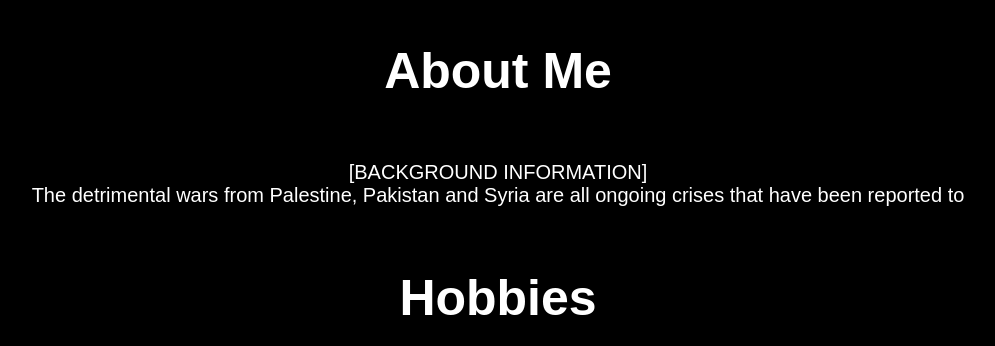
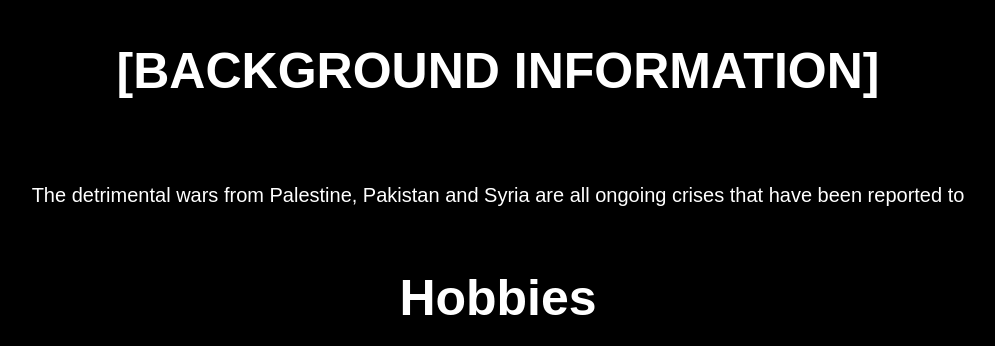
Before and after one commit to iittos/w, a plain HTML site: page index.html in a window 1280 px wide. Shown: the top 346 px of the page, without its empty margins (142-1137 px from the left). Drawn offline with Linux system fonts and the light colour scheme; a web font is replaced by a local one.

Commit message:
Update index.html

```diff
--- a/index.html
+++ b/index.html
@@ -12,9 +12,9 @@
 </head>
 
 <body>
-  <h2 class="highlighted-text">About Me</h2>
+  <h2 class="highlighted-text">[BACKGROUND INFORMATION]</h2>
   <section>
-    <p>[BACKGROUND INFORMATION]<br>The detrimental wars from Palestine, Pakistan and Syria are all ongoing crises that have been reported to
+    <p><br>The detrimental wars from Palestine, Pakistan and Syria are all ongoing crises that have been reported to
     </p>
   </section>
   <h2 class="highlighted-text">Hobbies</h2>
```
